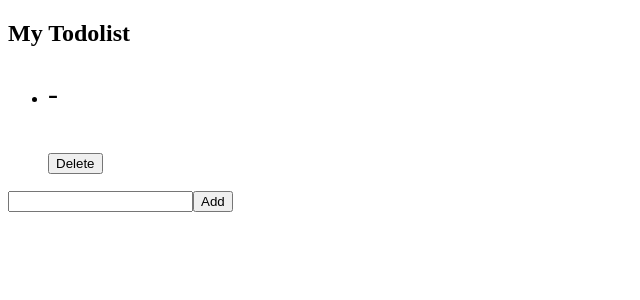
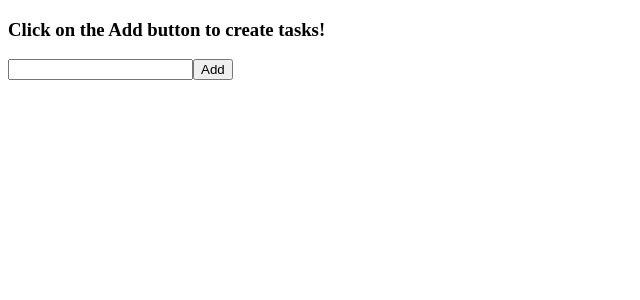
Before and after one commit to MuhammadMuneeb/vue-js-todo-list, a Vue app: page / in a window 1280 px wide. Shown: the top 300 px of the page, without its empty margins (0-640 px from the left). Built offline with nearby package versions, Linux system fonts and the light colour scheme.

Commit message:
Task div conditioned

```diff
--- a/src/App.vue
+++ b/src/App.vue
@@ -1,6 +1,6 @@
 <template>
   <div id="app">
-  <Todos v-bind:todos="todos" v-on:delete-todo="deleteTodo"/>
+  <Todos v-bind:todos="todos" v-on:delete-todo="deleteTodo" />
   <AddTodo v-on:add-todo="addTodo"/>
   </div>
 </template>
@@ -15,9 +15,7 @@ export default {
   data(){
     return {
       todos: [
-         {
 
-        },
       ]
     }
   },
--- a/src/components/Todo.vue
+++ b/src/components/Todo.vue
@@ -1,5 +1,6 @@
 <template>
     <div :class="{'sax':todo.completed , 'incomplete':!todo.completed}">
+
         <p @click="markComplete">{{ todo.title }} - {{todo.date}}</p>
         <button @click="$emit('delete-todo', todo.id)">Delete</button>
     </div>
--- a/src/components/Todos.vue
+++ b/src/components/Todos.vue
@@ -1,11 +1,15 @@
 <template>
-    <div>
-        <h2>My Todolist</h2>
+    <div v-if="todos.length !== 0">
+        <h2>My Todolist </h2>
+        <h3>Total Tasks: {{todos.length}}</h3>
         <ul>
-            <li v-for="todo in todos" v-bind:key="todo.id">
-                <Todo v-bind:todo="todo" v-on:delete-todo="$emit('delete-todo', todo.id)"/>
+            <li v-for="todo in todos" v-bind:key="todo.id" >
+                <Todo v-bind:todo="todo" v-on:delete-todo="$emit('delete-todo',)"/>
             </li>
         </ul>
+    </div>
+    <div v-else>
+        <h3>Click on the Add button to create tasks!</h3>
     </div>
 </template>
 
```
